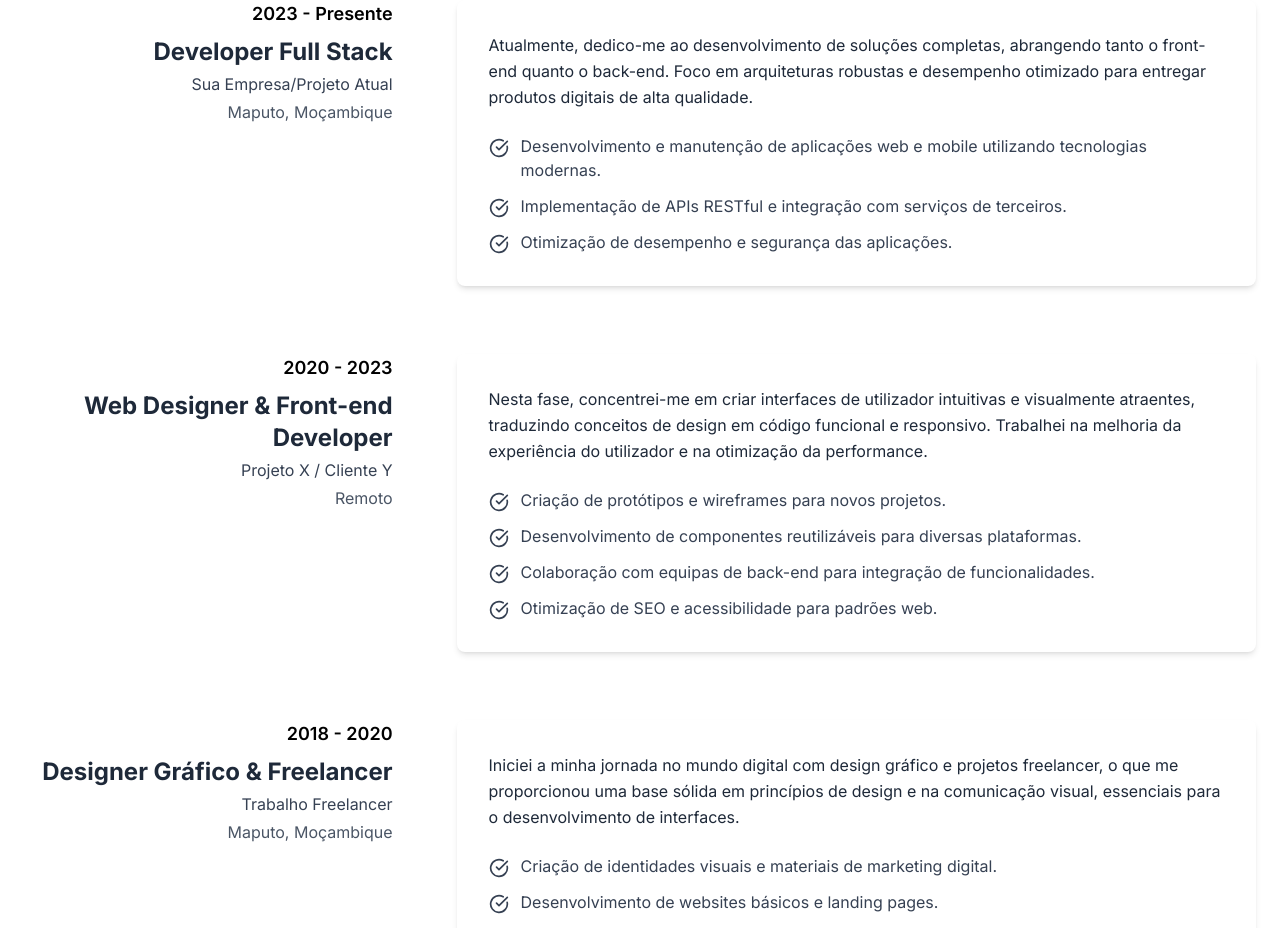
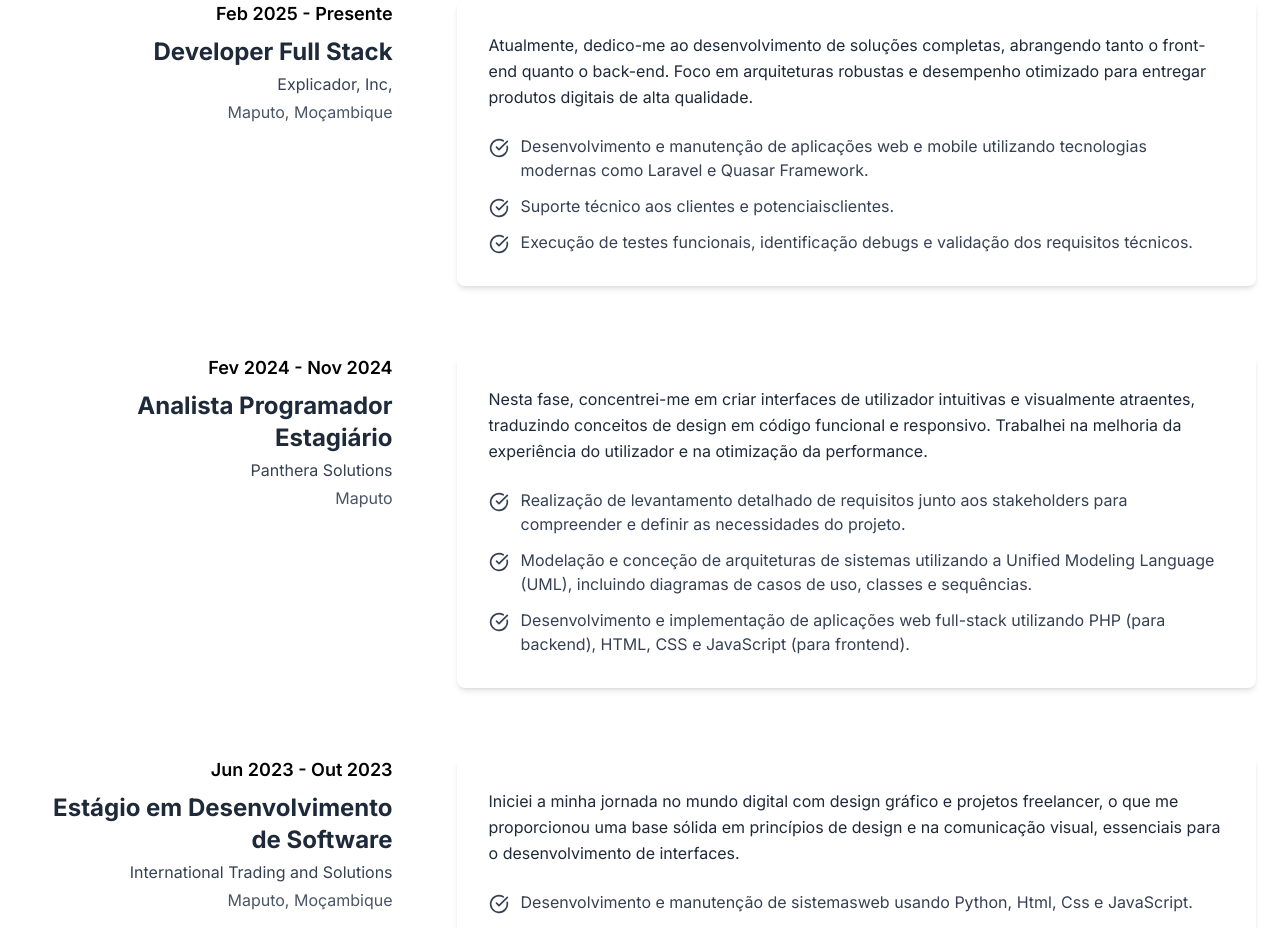
Before and after one commit to ginovaldocumbe/my-portfolio, a React (Vite) app: page / in a window 1280 px wide. Shown: the part 1860-2788 px from the top of the page. Built offline with nearby package versions, Linux system fonts and the light colour scheme.

Commit message:
feat: Update Experience component; revise job entries and enhance role descriptions

```diff
--- a/src/components/Experience/Experience.tsx
+++ b/src/components/Experience/Experience.tsx
@@ -10,45 +10,45 @@ const Experience = () => {
       // Seus dados aqui (os mesmos de antes, já traduzidos e ajustados)
       {
         id: 1,
-        period: "2023 - Presente",
+        period: "Feb 2025 - Presente",
         role: "Developer Full Stack",
-        company: "Sua Empresa/Projeto Atual",
+        company: "Explicador, Inc,",
         location: "Maputo, Moçambique",
         summary:
           "Atualmente, dedico-me ao desenvolvimento de soluções completas, abrangendo tanto o front-end quanto o back-end. Foco em arquiteturas robustas e desempenho otimizado para entregar produtos digitais de alta qualidade.",
         responsibilities: [
-          "Desenvolvimento e manutenção de aplicações web e mobile utilizando tecnologias modernas.",
-          "Implementação de APIs RESTful e integração com serviços de terceiros.",
-          "Otimização de desempenho e segurança das aplicações.",
+          "Desenvolvimento e manutenção de aplicações web e mobile utilizando tecnologias modernas como Laravel e Quasar Framework.",
+          "Suporte técnico aos clientes e potenciaisclientes.",
+          "Execução de testes funcionais, identificação debugs e validação dos requisitos técnicos.",
         ],
       },
       {
         id: 2,
-        period: "2020 - 2023",
-        role: "Web Designer & Front-end Developer",
-        company: "Projeto X / Cliente Y",
-        location: "Remoto",
+        period: "Fev 2024 - Nov 2024",
+        role: "Analista Programador Estagiário",
+        company: "Panthera Solutions",
+        location: "Maputo",
         summary:
           "Nesta fase, concentrei-me em criar interfaces de utilizador intuitivas e visualmente atraentes, traduzindo conceitos de design em código funcional e responsivo. Trabalhei na melhoria da experiência do utilizador e na otimização da performance.",
         responsibilities: [
-          "Criação de protótipos e wireframes para novos projetos.",
-          "Desenvolvimento de componentes reutilizáveis para diversas plataformas.",
-          "Colaboração com equipas de back-end para integração de funcionalidades.",
-          "Otimização de SEO e acessibilidade para padrões web.",
+          "Realização de levantamento detalhado de requisitos junto aos stakeholders para compreender e definir as necessidades do projeto.",
+          "Modelação e conceção de arquiteturas de sistemas utilizando a Unified Modeling Language (UML), incluindo diagramas de casos de uso, classes e sequências.",
+          "Desenvolvimento e implementação de aplicações web full-stack utilizando PHP (para backend), HTML, CSS e JavaScript (para frontend).",
+
         ],
       },
       {
         id: 3,
-        period: "2018 - 2020",
-        role: "Designer Gráfico & Freelancer",
-        company: "Trabalho Freelancer",
+        period: "Jun 2023 - Out 2023",
+        role: "Estágio em Desenvolvimento de Software",
+        company: "International Trading and Solutions",
         location: "Maputo, Moçambique",
         summary:
           "Iniciei a minha jornada no mundo digital com design gráfico e projetos freelancer, o que me proporcionou uma base sólida em princípios de design e na comunicação visual, essenciais para o desenvolvimento de interfaces.",
         responsibilities: [
-          "Criação de identidades visuais e materiais de marketing digital.",
-          "Desenvolvimento de websites básicos e landing pages.",
-          "Gestão de projetos e comunicação direta com clientes.",
+          "Desenvolvimento e manutenção de sistemasweb usando Python, Html, Css e JavaScript.",
+          "Colaboração para a modelação dos sistemasusando a linguagem UML.",
+          "Contribuição para a documentação de código emanuais do usuário.",
         ],
       },
     ],
@@ -80,11 +80,7 @@ const Experience = () => {
 
   return (
     // Fundo mais escuro para contraste com os cartões brancos
-    <section
-      id="experience"
-      className="py-20"
-
-    >
+    <section id="experience" className="py-20">
       <div className="container mx-auto px-6">
         <h2 className="text-3xl md:text-4xl font-bold text-center mb-16 text-gray-800">
           Experiência Profissional
```
